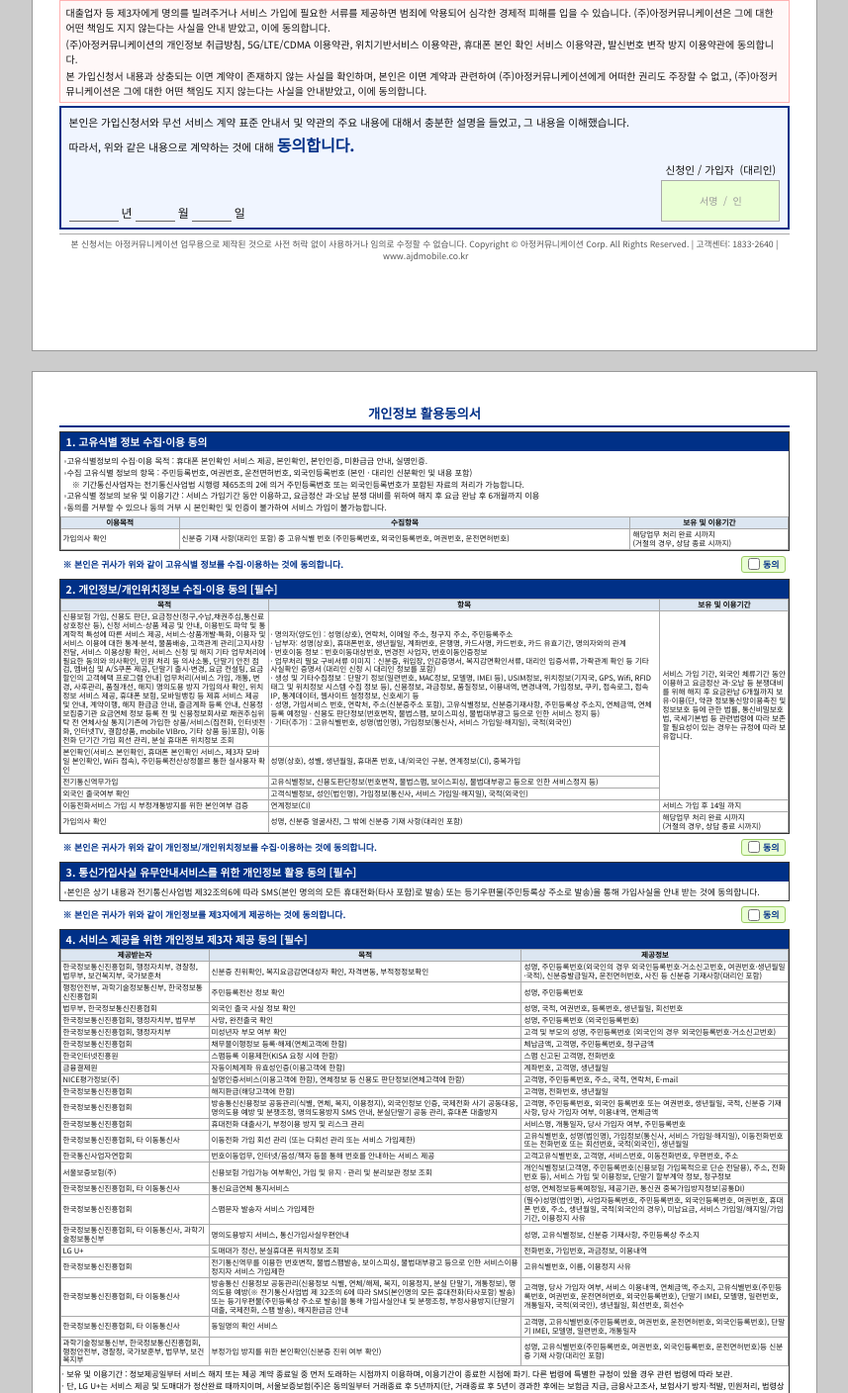
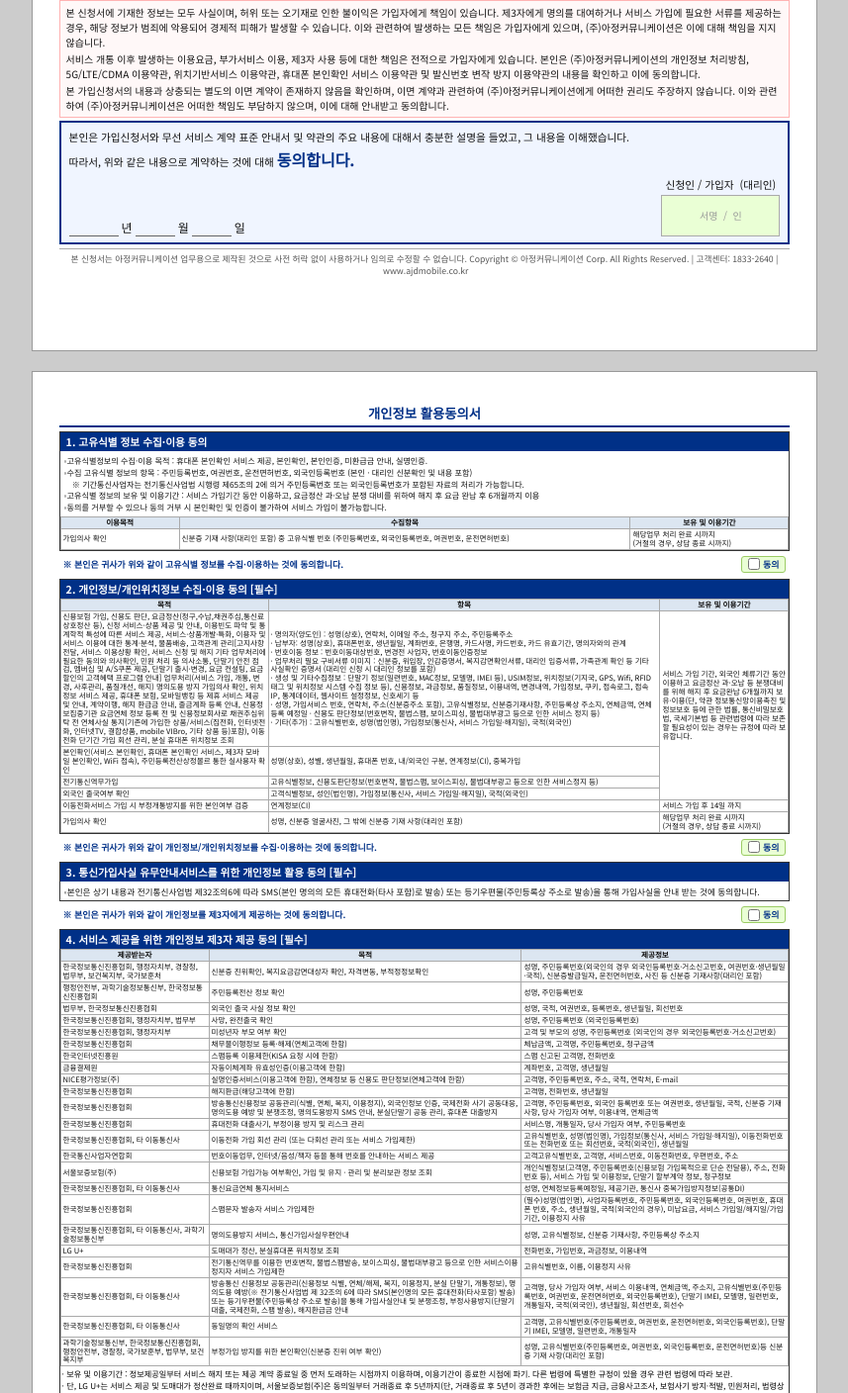
Before and after one commit to handsw/mvno, a plain HTML site: page index.html in a window 1280 px wide. Shown: the part 778-2186 px from the top of the page at 99% size, without its empty margins (211-1068 px from the left). Drawn offline with Linux system fonts and the light colour scheme.

Commit message:
세부내용 수정

```diff
--- a/index.html
+++ b/index.html
@@ -729,13 +729,14 @@
   <!-- 동의사항 -->
   <div class="agree-block">
     <div class="agree-row">
-      <span>대출업자 등 제3자에게 명의를 빌려주거나 서비스 가입에 필요한 서류를 제공하면 범죄에 악용되어 심각한 경제적 피해를 입을 수 있습니다. (주)아정커뮤니케이션은 그에 대한 어떤 책임도 지지 않는다는 사실을 안내 받았고, 이에 동의합니다.</span>
+      <span>본 신청서에 기재한 정보는 모두 사실이며, 허위 또는 오기재로 인한 불이익은 가입자에게 책임이 있습니다. 제3자에게 명의를 대여하거나 서비스 가입에 필요한 서류를 제공하는 경우, 해당 정보가 범죄에 악용되어 경제적 피해가 발생할 수 있습니다. 이와 관련하여 발생하는 모든 책임은 가입자에게 있으며, (주)아정커뮤니케이션은 이에 대해 책임을 지지 않습니다. </span>
     </div>
     <div class="agree-row">
-      <span>(주)아정커뮤니케이션의 개인정보 취급방침, 5G/LTE/CDMA 이용약관, 위치기반서비스 이용약관, 휴대폰 본인 확인 서비스 이용약관, 발신번호 변작 방지 이용약관에 동의합니다.</span>
+      <span>서비스 개통 이후 발생하는 이용요금, 부가서비스 이용, 제3자 사용 등에 대한 책임은 전적으로 가입자에게 있습니다. 본인은 (주)아정커뮤니케이션의 개인정보 처리방침, 5G/LTE/CDMA 이용약관, 위치기반서비스 이용약관, 휴대폰 본인확인 서비스 이용약관 및 발신번호 변작 방지 이용약관의 내용을 확인하고 이에 동의합니다.
+</span>
     </div>
     <div class="agree-row">
-      <span>본 가입신청서 내용과 상충되는 이면 계약이 존재하지 않는 사실을 확인하며, 본인은 이면 계약과 관련하여 (주)아정커뮤니케이션에게 어떠한 권리도 주장할 수 없고, (주)아정커뮤니케이션은 그에 대한 어떤 책임도 지지 않는다는 사실을 안내받았고, 이에 동의합니다.</span>
+      <span>본 가입신청서의 내용과 상충되는 별도의 이면 계약이 존재하지 않음을 확인하며, 이면 계약과 관련하여 (주)아정커뮤니케이션에게 어떠한 권리도 주장하지 않습니다. 이와 관련하여 (주)아정커뮤니케이션은 어떠한 책임도 부담하지 않으며, 이에 대해 안내받고 동의합니다.</span>
     </div>
   </div>
 
@@ -835,7 +836,7 @@
         · 명의자(양도인) : 성명(상호), 연락처, 이메일 주소, 청구지 주소, 주민등록주소<br>
         · 납부자: 성명(상호), 휴대폰번호, 생년월일, 계좌번호, 은행명, 카드사명, 카드번호, 카드 유효기간, 명의자와의 관계<br>
         · 번호이동 정보 : 번호이동대상번호, 변경전 사업자, 번호이동인증정보<br>
-        · 업무처리 필요 구비서류 이미지 : 신분증, 위임장, 인감증명서, 복지감면확인서류, 대리인 입증서류, 가좍관계 확인 등 기타 사실확인 증명서 (대리인 신청 시 대리인 정보를 포함)<br>
+        · 업무처리 필요 구비서류 이미지 : 신분증, 위임장, 인감증명서, 복지감면확인서류, 대리인 입증서류, 가족관계 확인 등 기타 사실확인 증명서 (대리인 신청 시 대리인 정보를 포함)<br>
         · 생성 및 기타수집정보 : 단말기 정보(일련번호, MAC정보, 모델명, IMEI 등), USIM정보, 위치정보(기지국, GPS, Wifi, RFID 태그 및 위치정보 시스템 수집 정보 등), 신용정보, 과금정보, 품질정보, 이용내역, 변경내역, 가입정보, 쿠키, 접속로그, 접속 IP, 통계데이터, 웹사이트 설정정보, 신호세기 등<br>
         · 성명, 가입서비스 번호, 연락처, 주소(신분증주소 포함), 고유식별정보, 신분증기재사항, 주민등록상 주소지, 연체금액, 연체등록 예정일
         · 신용도 판단정보(번호변작, 불법스팸, 보이스피싱, 불법대부광고 등으로 인한 서비스 정지 등)<br>
@@ -984,7 +985,7 @@
     <tr>
       <td style="vertical-align:middle;">한국정보통신진흥협회, 타 이동통신사</td>
       <td style="vertical-align:middle;">통신요금연체 통지서비스</td>
-      <td style="vertical-align:middle;">성명, 연체정보등록예정일, 제공기관, 통신권 중복가입방지정보(공통DI)</td>
+      <td style="vertical-align:middle;">성명, 연체정보등록예정일, 제공기관, 통신사 중복가입방지정보(공통DI)</td>
     </tr>
     <tr>
       <td style="vertical-align:middle;">한국정보통신진흥협회</td>
```
